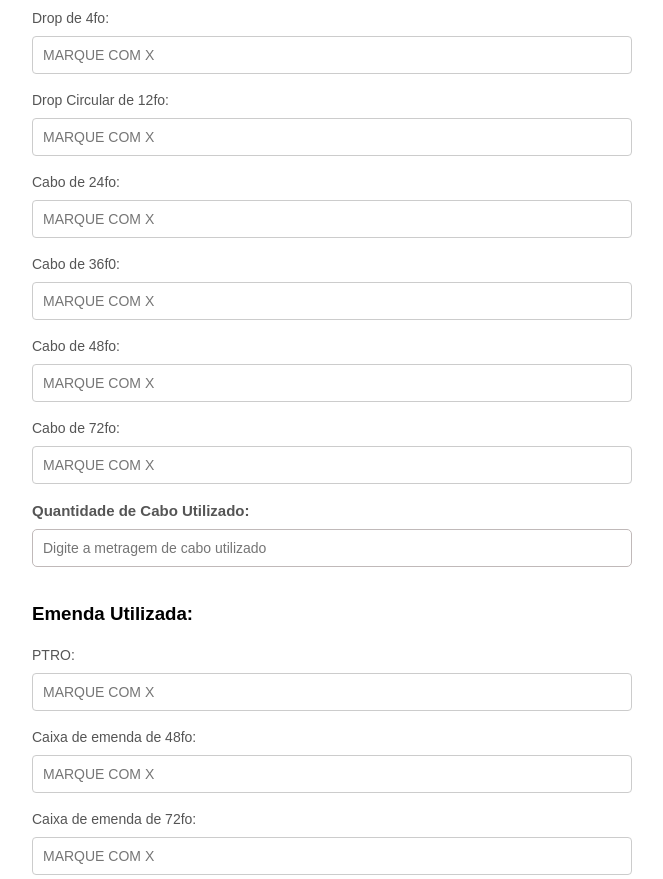
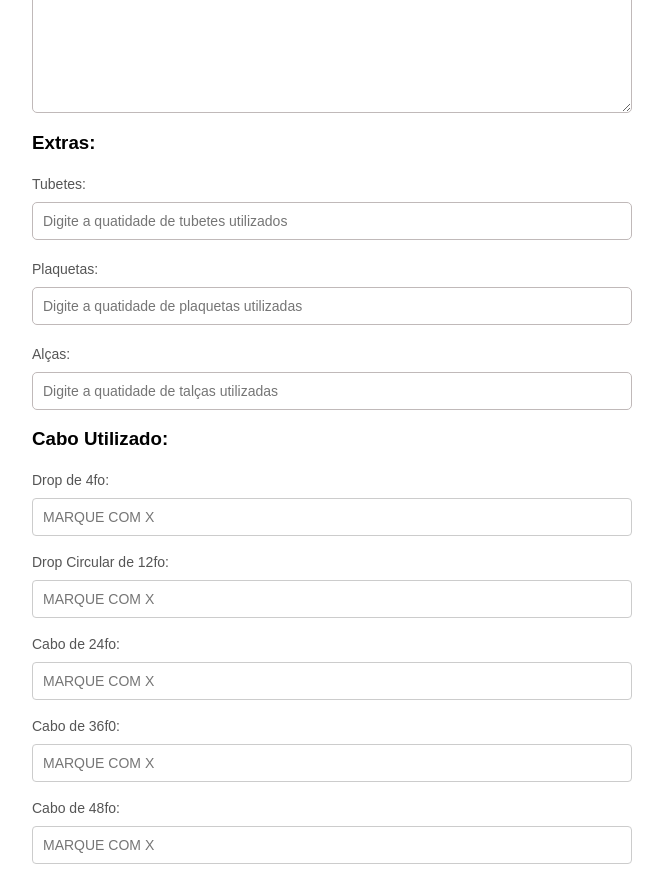
Before and after one commit to felipeefscc/gerador-de-relatorio-icomom, a plain HTML site: page index.html in a window 1280 px wide. Shown: the part 1560-2439 px from the top of the page, without its empty margins (308-971 px from the left). Drawn offline with Linux system fonts and the light colour scheme.

Commit message:
Add files via upload

```diff
--- a/index.html
+++ b/index.html
@@ -15,7 +15,7 @@
             display: flex;
             justify-content: center;
             align-items: center;
-            height: 310vh;
+            height: 100%;
         }
 
         /* Container do formulário */
@@ -25,6 +25,7 @@
             padding: 40px;
             box-shadow: 0 4px 10px rgba(0, 0, 0, 0.1);
             width: 100%;
+            height: 100%;
             max-width: 600px;
             display: flex;
             flex-direction: column;
@@ -206,6 +207,19 @@
 
         <label for="baixas">Baixas:</label>
         <textarea id="baixas"  rows="10" placeholder="Digite quais foram as baixas" required></textarea>
+
+        <h3>Extras:</h3>
+
+        <label for="tubete">Tubetes:</label>
+        <input type="number" id="tubete" maxlength="5" placeholder="Digite a quatidade de tubetes utilizados" />
+        <br/>
+
+        <label for="plaqueta">Plaquetas:</label>
+        <input type="number" id="plaqueta" maxlength="5" placeholder="Digite a quatidade de plaquetas utilizadas" />
+        <br/>
+
+        <label for="alca">Alças:</label>
+        <input type="number" id="alca" maxlength="5" placeholder="Digite a quatidade de talças utilizadas" />
 
         <h3>Cabo Utilizado:</h3>
 
--- a/style.css
+++ b/style.css
@@ -6,14 +6,14 @@ body {
     display: flex;
     justify-content: center;
     align-items: center;
-    height: 200vh;
+    height: 300vh;
 }
 .container {
     background: #ffffff;
     border-radius: 8px;
     box-shadow: 0 4px 8px rgba(0, 0, 0, 0.2);
     width: 100%;
-    max-width: 700px;
+    max-width: 800px;
     padding: 20px;
     box-sizing: border-box;
 
```
Also changed, not shown: geradorPdf.js (+12 -0 lines).
